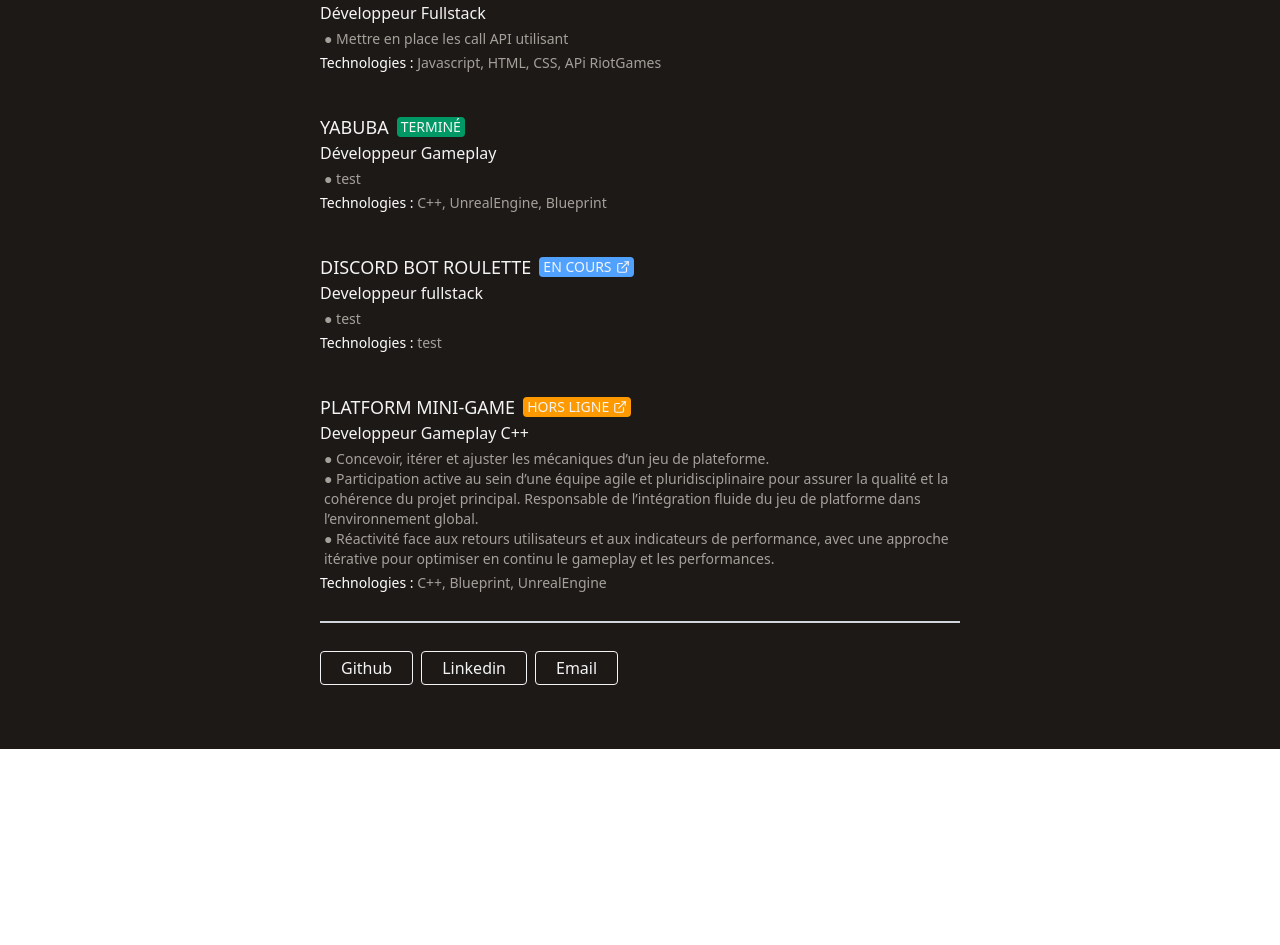
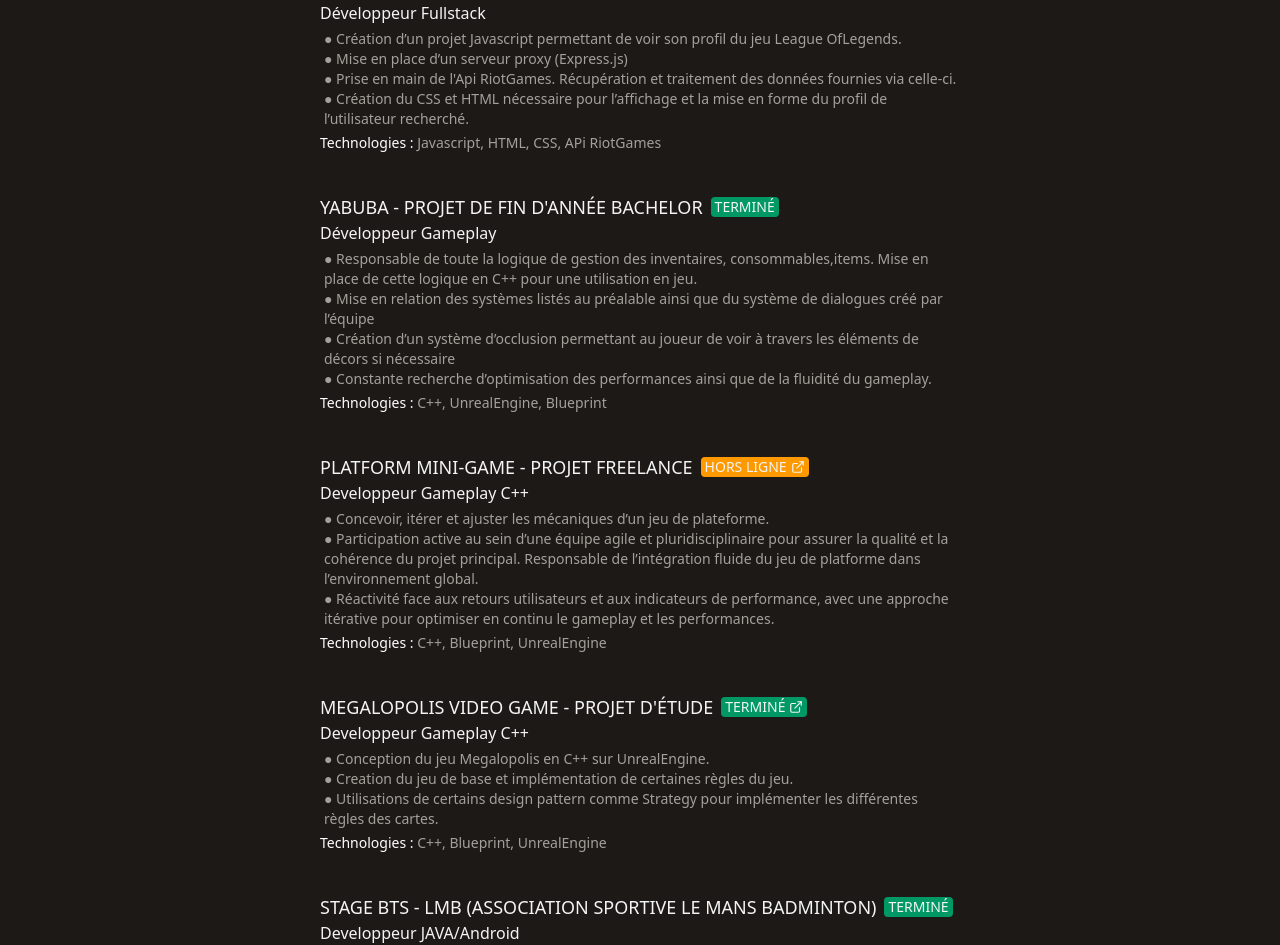
Before and after one commit to AntoineSiry/portfolio, a React (Vite) app in the folder mon-portfolio/: page / in a window 1280 px wide. Shown: the part 149-1094 px from the top of the page. Before the commit the page ends 898 px from the top, so only its background shows below. Built offline with nearby package versions, Linux system fonts and the light colour scheme.

Commit message:
Complétion portfolio - Ajout de différents projets

```diff
--- a/mon-portfolio/src/App.jsx
+++ b/mon-portfolio/src/App.jsx
@@ -13,40 +13,67 @@ function App() {
 
       <section className="flex gap-10 flex-col">
         <Projectcard
-          title="Profile Checker LeagueOfLegends"
+          title="Profile Checker LeagueOfLegends - Projet personnel"
           role="Développeur Fullstack"
-          tasks={["Mettre en place les call API utilisant  "]}
+          tasks={["Création d’un projet Javascript permettant de voir son profil du jeu League OfLegends.",
+            "Mise en place d’un serveur proxy (Express.js)",
+            "Prise en main de l'Api RiotGames. Récupération et traitement des données fournies via celle-ci.",
+            "Création du CSS et HTML nécessaire pour l’affichage et la mise en forme du profil de l’utilisateur recherché."]}
           techs={["Javascript, HTML, CSS, APi RiotGames"]}
           type="ood"
           link="https://github.com/AntoineSiry/UGGLike"
         />
 
         <Projectcard
-          title="Yabuba"
+          title="Yabuba - Projet de fin d'année Bachelor"
           role="Développeur Gameplay"
-          tasks={["test"]}
+          tasks={["Responsable de toute la logique de gestion des inventaires, consommables,items. Mise en place de cette logique en C++ pour une utilisation en jeu.",
+            "Mise en relation des systèmes listés au préalable ainsi que du système de dialogues créé par l’équipe",
+            "Création d’un système d’occlusion permettant au joueur de voir à travers les éléments de décors si nécessaire",
+            "Constante recherche d’optimisation des performances ainsi que de la fluidité du gameplay."]}
           techs={["C++, UnrealEngine, Blueprint"]}
           type="ended"
           link=""
         />
 
-        <Projectcard
+        {/* <Projectcard
           title="Discord bot roulette"
           role="Developpeur fullstack"
           tasks={["test"]}
           techs={["test"]}
           type="wip"
           link="https://github.com/AntoineSiry/discord-bot-roulette"
-        />
+        /> */}
 
         <Projectcard
-          title="Platform Mini-game"
+          title="Platform Mini-game - Projet Freelance"
           role="Developpeur Gameplay C++"
           tasks={["Concevoir, itérer et ajuster les mécaniques d’un jeu de plateforme." , "Participation active au sein d’une équipe agile et pluridisciplinaire pour assurer la qualité et la cohérence du projet principal. Responsable de l’intégration fluide du jeu de platforme dans l’environnement global.", "Réactivité face aux retours utilisateurs et aux indicateurs de performance, avec une approche itérative pour optimiser en continu le gameplay et les performances."]}
           techs={["C++, Blueprint, UnrealEngine"]}
           type="ood"
           link="https://github.com/AntoineSiry/HexaFall.git"
         />
+
+        <Projectcard
+          title="Megalopolis Video Game - Projet d'étude"
+          role="Developpeur Gameplay C++"
+          tasks={["Conception du jeu Megalopolis en C++ sur UnrealEngine." , "Creation du jeu de base et implémentation de certaines règles du jeu.", "Utilisations de certains design pattern comme Strategy pour implémenter les différentes règles des cartes."]}
+          techs={["C++, Blueprint, UnrealEngine"]}
+          type="ended"
+          link="https://github.com/AntoineSiry/MegaloFuturae.git"
+        />
+
+        <Projectcard
+          title="Stage BTS - LMB (Association sportive Le Mans Badminton)"
+          role="Developpeur JAVA/Android"
+          tasks={["Chargé de l’aspect sécurité d’un programme permettant aux adhérents du club de l’année en cours, d’ouvrir un portail de parking à distance.",
+            "Appréhender et comprendre un programme déjà existant",
+            "Traiter depuis une base de données les informations nécessaires à la vérification de la bonne adhésion de la personne qui demande l’ouverture du portail."]}
+          techs={["Java, Api GooleContacts, QtCreator"]}
+          type="ended"
+          link=""
+        />
+
       </section>
         <Divider className="my-7"/>
 
```
Also changed, not shown: mon-portfolio/public/pictures/me.webp.
